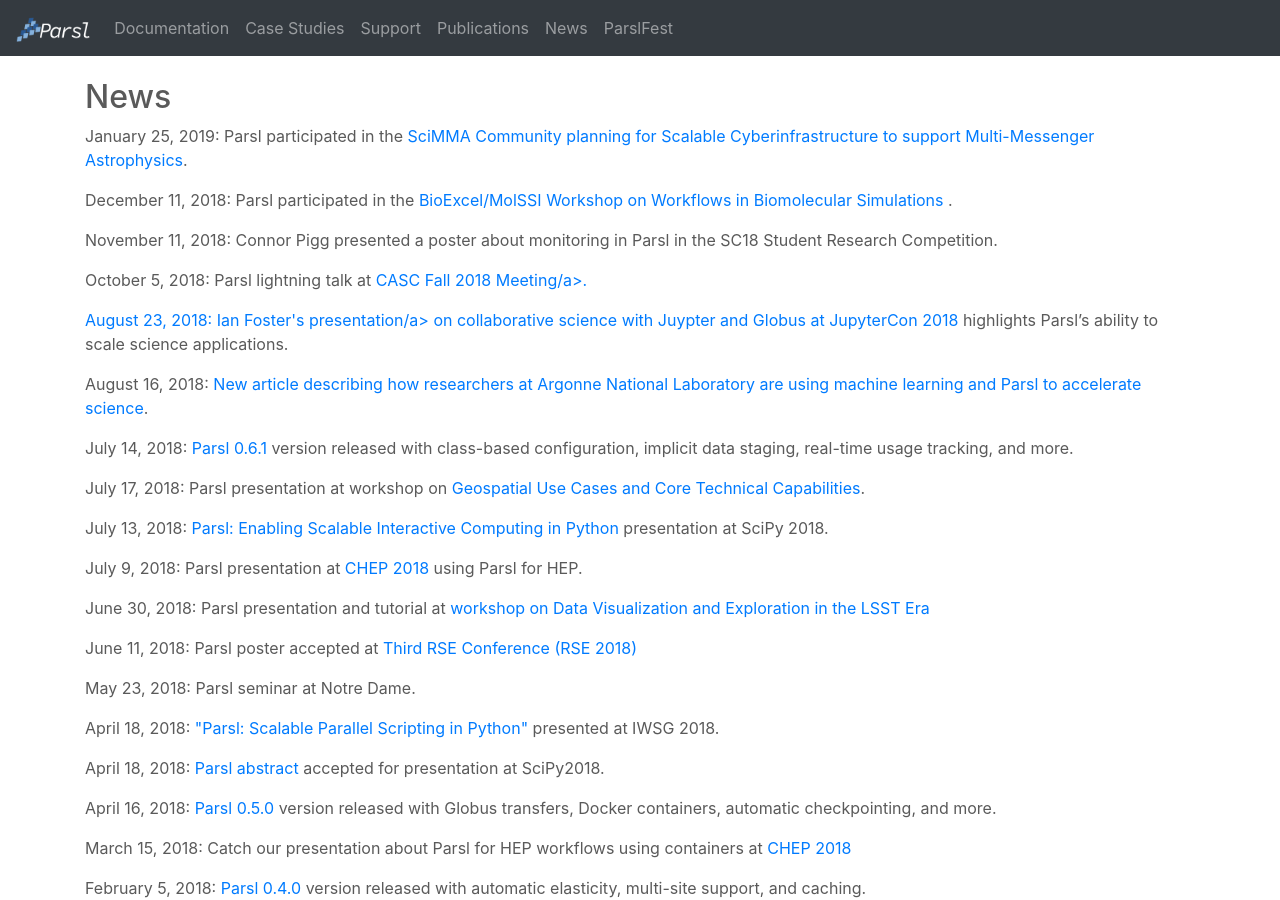
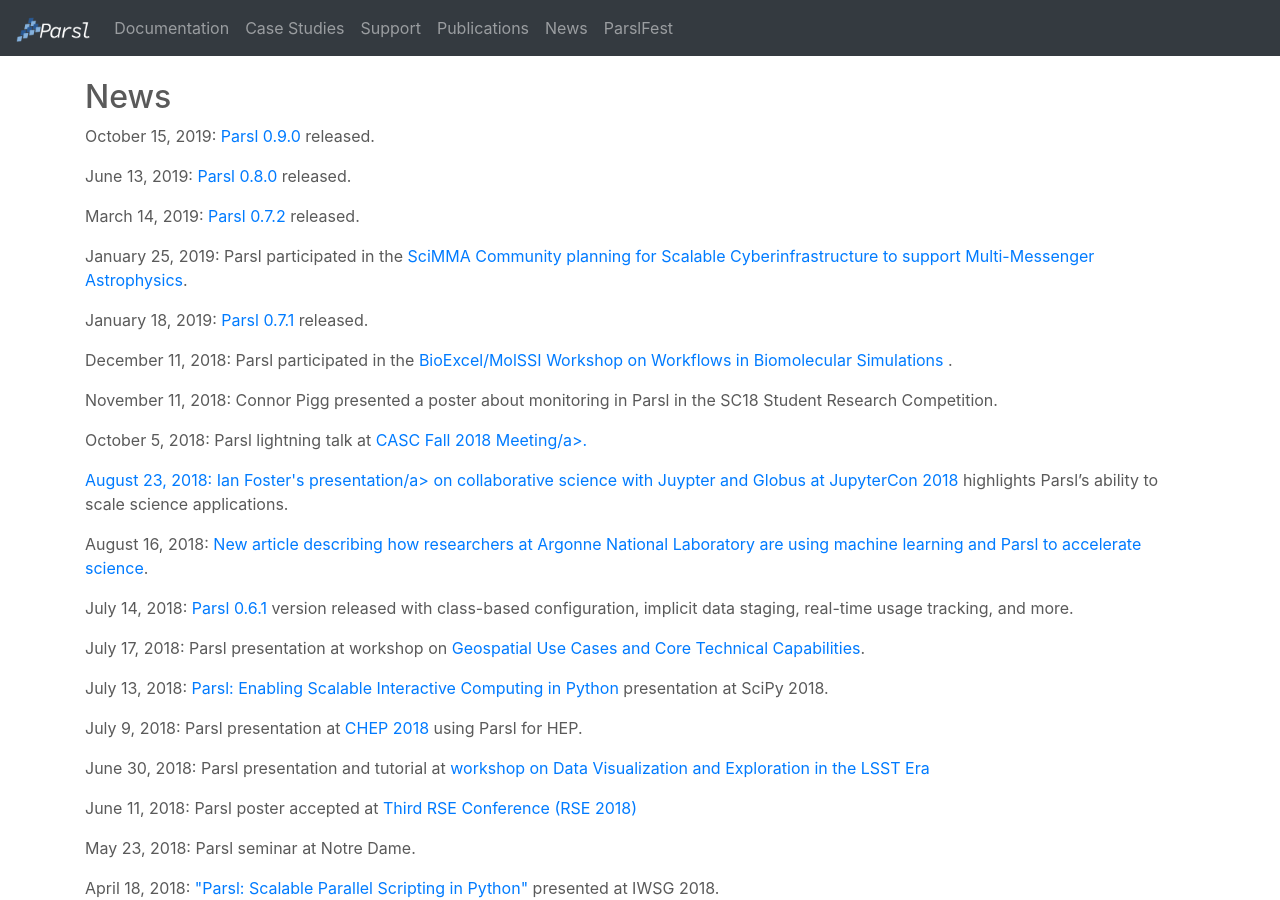
Before and after one commit to Parsl/parsl.github.io, a Jekyll site: the page built from news2.html, in a window 1280 px wide and 900 px high. Built offline with Jekyll 4.4.1, drawn with Linux system fonts in a browser that asks for light colours.

Commit message:
Updating news

```diff
--- a/news2.html
+++ b/news2.html
@@ -9,9 +9,41 @@
     <div class="col-lg-12">
       <h2>News</h2>
 
+      <!--
+      <div class="news-info">
+        <p><span class="name">XX 25, 2019:</span>
+       <a href=''></a
+        </p>
+      </div>
+      -->
+
+      <div class="news-info">
+        <p><span class="name">October 15, 2019:</span>
+          <a href='https://pypi.org/project/parsl/0.9.0'>Parsl 0.9.0</a> released.
+        </p>
+      </div>
+
+      <div class="news-info">
+        <p><span class="name">June 13, 2019:</span>
+          <a href='https://pypi.org/project/parsl/0.8.0'>Parsl 0.8.0</a> released.
+        </p>
+      </div>
+
+      <div class="news-info">
+        <p><span class="name">March 14, 2019:</span>
+          <a href='https://pypi.org/project/parsl/0.7.2/'>Parsl 0.7.2</a> released.
+        </p>
+      </div>
+
       <div class="news-info">
         <p><span class="name">January 25, 2019:</span>
         Parsl participated in the <a href='https://scimma.org/'>SciMMA Community planning for Scalable Cyberinfrastructure to support Multi-Messenger Astrophysics</a>.
+        </p>
+      </div>
+
+         <div class="news-info">
+        <p><span class="name">January 18, 2019:</span>
+          <a href='https://pypi.org/project/parsl/0.7.1/'>Parsl 0.7.1</a> released.
         </p>
       </div>
 
```
